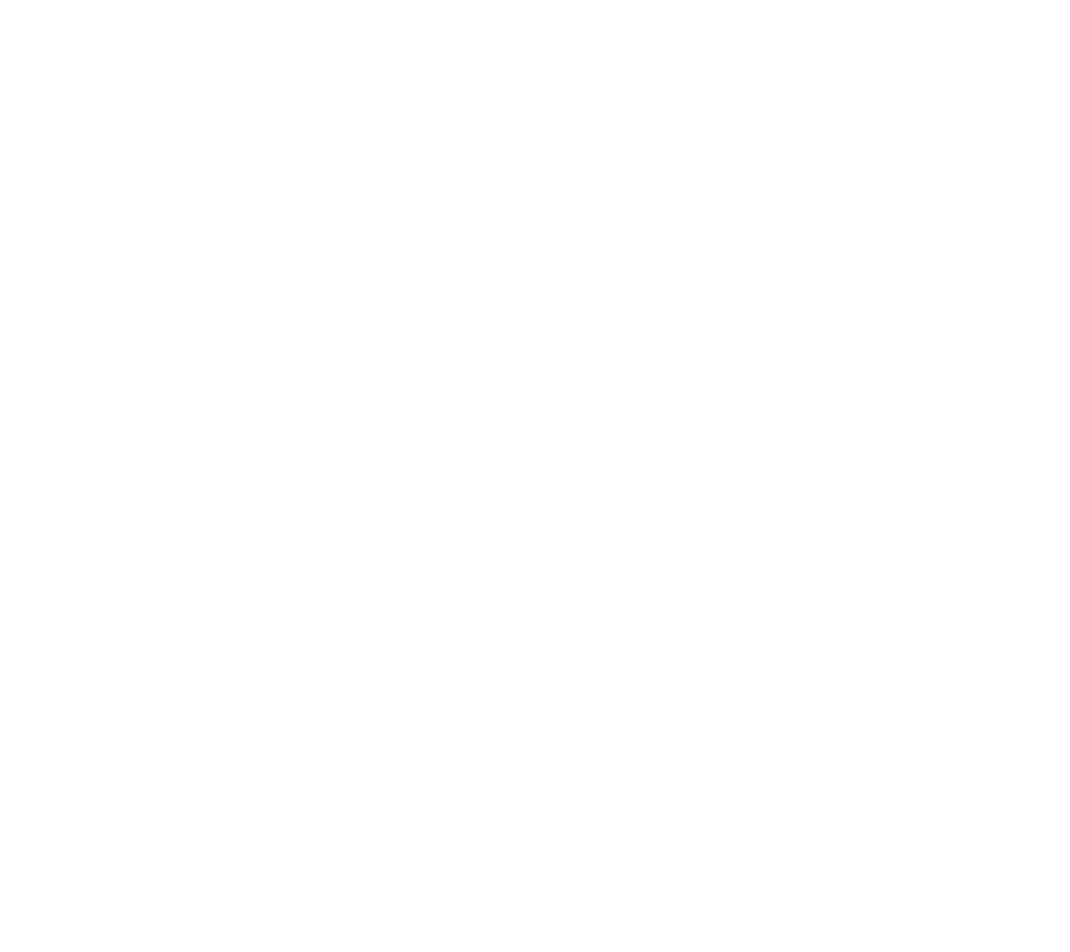
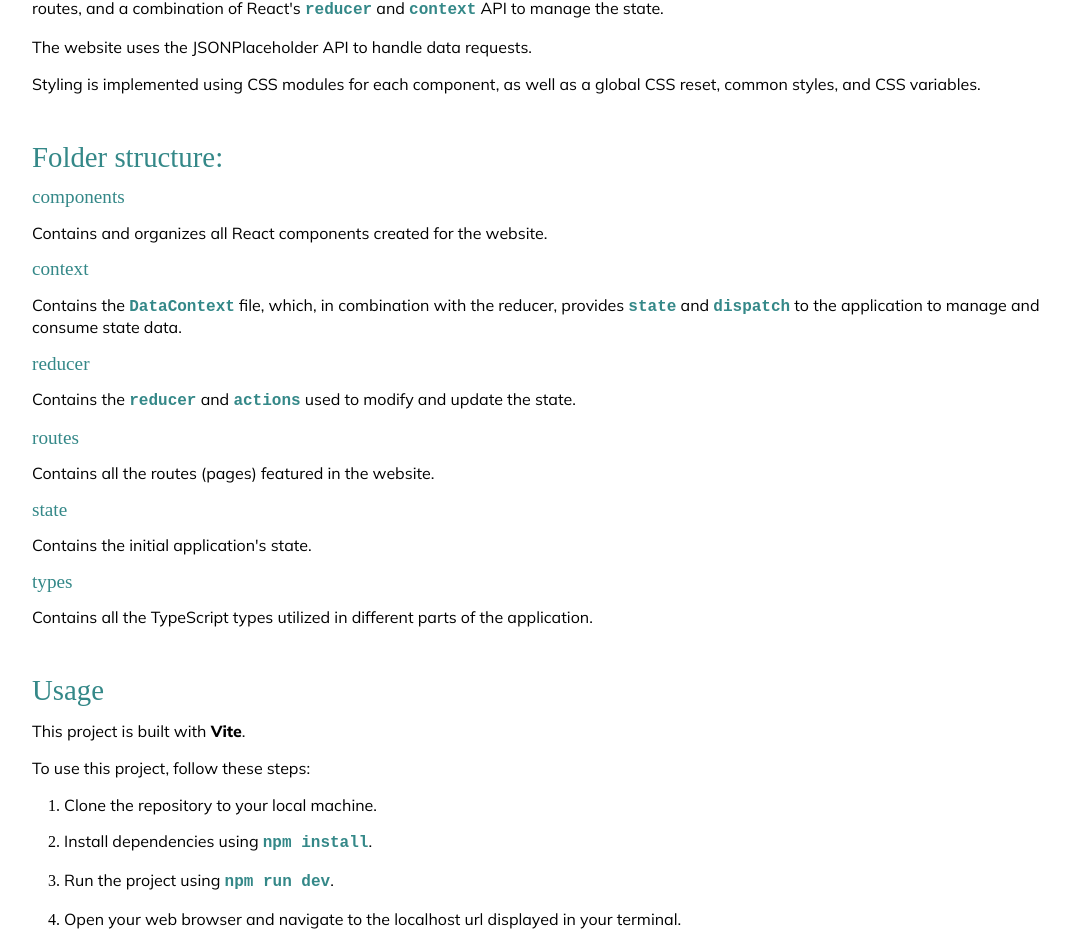
Before and after one commit to riccardopdev/my-react-examples, a React (Vite) app in the folder website-template/: page / in a window 1280 px wide. Shown: the part 212-1164 px from the top of the page, without its empty margins (96-1166 px from the left). Before the commit the page ends 800 px from the top, so only its background shows below. Built offline with nearby package versions, Linux system fonts and the light colour scheme; a web font is replaced by a local one.

Commit message:
website-template: added various CSS styling

```diff
--- a/website-template/src/StyleCommon.css
+++ b/website-template/src/StyleCommon.css
@@ -9,22 +9,61 @@
   margin: auto;
 }
 
+section {
+  margin: calc(var(--spacing-unit) * 6) auto;
+}
+
 h1 {
+  font-family: var(--heading-font);
   font-size: 2.4rem;
+  margin-bottom: calc(var(--spacing-unit) * 2);
+  color: rgb(var(--secondary-dark-col));
+}
+
+h2 {
+  font-family: var(--heading-font);
+  font-size: 1.8rem;
+  margin-bottom: calc(var(--spacing-unit) * 2);
+  color: rgb(var(--secondary-dark-col));
+}
+
+h3 {
+  font-family: var(--heading-font);
+  font-size: 1.2rem;
+  margin-bottom: calc(var(--spacing-unit) * 2);
+  color: rgb(var(--secondary-dark-col));
+}
+
+p {
+  font-family: var(--body-font);
+  font-size: 1rem;
+  line-height: 1.3rem;
   margin-bottom: calc(var(--spacing-unit) * 2);
 }
 
-h2 {
-  font-size: 2rem;
-  margin-bottom: calc(var(--spacing-unit) * 2);
+code {
+  font-family: 'Courier New', Courier, monospace;
+  font-weight: 800;
+  color: rgb(var(--secondary-dark-col));
 }
 
-p {
-  font-size: 1.1rem;
+strong {
+  font-weight: 800;
+}
+
+em {
+  color: rgb(var(--secondary-dark-col));
+}
+
+ol {
+  list-style-type: decimal;
+  padding-left: calc(var(--spacing-unit) * 4);
 }
 
 label {
   display: block;
+  font-family: var(--body-font);
+  margin-bottom: var(--spacing-unit);
 }
 
 input,
--- a/website-template/src/StyleVars.css
+++ b/website-template/src/StyleVars.css
@@ -1,5 +1,7 @@
 :root {
   /* Colors */
+  --dark-col: 0, 0, 0;
+  --light-col: 255, 255, 255;
   --primary-dark-col: 242, 68, 5;
   --primary-medium-col: 250, 127, 8;
   --secondary-dark-col: 52, 136, 136;
@@ -12,7 +14,7 @@
   /* Fonts */
   --heading-font: 'Shrikhand', serif;
   --body-font: 'Mulish', sans-serif;
-  --navigation-font: 600 1.8rem/1.8rem var(--heading-font);
+  --navigation-font: 2rem/2rem var(--heading-font);
 
   /* Index */
   --zindex-top: 150;
--- a/website-template/src/components/Navigation.module.css
+++ b/website-template/src/components/Navigation.module.css
@@ -1,5 +1,6 @@
 .nav {
-  background-color: rgb(var(--dark-bg));
+  background-color: rgb(var(--primary-dark-col));
+  font: var(--navigation-font);
   color: #fff;
   margin-bottom: calc(var(--spacing-unit) * 4);
 }
--- a/website-template/src/routes/HomePage.tsx
+++ b/website-template/src/routes/HomePage.tsx
@@ -2,12 +2,90 @@
   return (
     <main>
       <section>
-        <h1>Website Example</h1>
+        <h1>Website Template</h1>
         <p>
-          This is a typical website featuring a navigation and few pages with
-          different content.
+          The objective of this project is to demonstrate one of many{' '}
+          <strong>typical setup for a React website</strong> using{' '}
+          <code>react-router-dom</code> to manage routes, and a combination of
+          React's <code>reducer</code> and <code>context</code> API to manage
+          the state.
         </p>
-        <p>Each page loads its own content from the corresponding endpoint.</p>
+        <p>The website uses the JSONPlaceholder API to handle data requests.</p>
+        <p>
+          Styling is implemented using CSS modules for each component, as well
+          as a global CSS reset, common styles, and CSS variables.
+        </p>
+      </section>
+      <section>
+        <h2>Folder structure:</h2>
+        <ul>
+          <li>
+            <h3>components</h3>
+            <p>
+              Contains and organizes all React components created for the
+              website.
+            </p>
+          </li>
+          <li>
+            <h3>context</h3>
+            <p>
+              Contains the <code>DataContext</code> file, which, in combination
+              with the reducer, provides <code>state</code> and{' '}
+              <code>dispatch</code> to the application to manage and consume
+              state data.
+            </p>
+          </li>
+          <li>
+            <h3>reducer</h3>
+            <p>
+              Contains the <code>reducer</code> and <code>actions</code> used to
+              modify and update the state.
+            </p>
+          </li>
+          <li>
+            <h3>routes</h3>
+            <p>Contains all the routes (pages) featured in the website.</p>
+          </li>
+          <li>
+            <h3>state</h3>
+            <p>Contains the initial application's state.</p>
+          </li>
+          <li>
+            <h3>types</h3>
+            <p>
+              Contains all the TypeScript types utilized in different parts of
+              the application.
+            </p>
+          </li>
+        </ul>
+      </section>
+      <section>
+        <h2>Usage</h2>
+        <p>
+          This project is built with <strong>Vite</strong>.
+        </p>
+        <p>To use this project, follow these steps:</p>
+        <ol>
+          <li>
+            <p>Clone the repository to your local machine.</p>
+          </li>
+          <li>
+            <p>
+              Install dependencies using <code>npm install</code>.
+            </p>
+          </li>
+          <li>
+            <p>
+              Run the project using <code>npm run dev</code>.
+            </p>
+          </li>
+          <li>
+            <p>
+              Open your web browser and navigate to the localhost url displayed
+              in your terminal.
+            </p>
+          </li>
+        </ol>
       </section>
     </main>
   );
```
